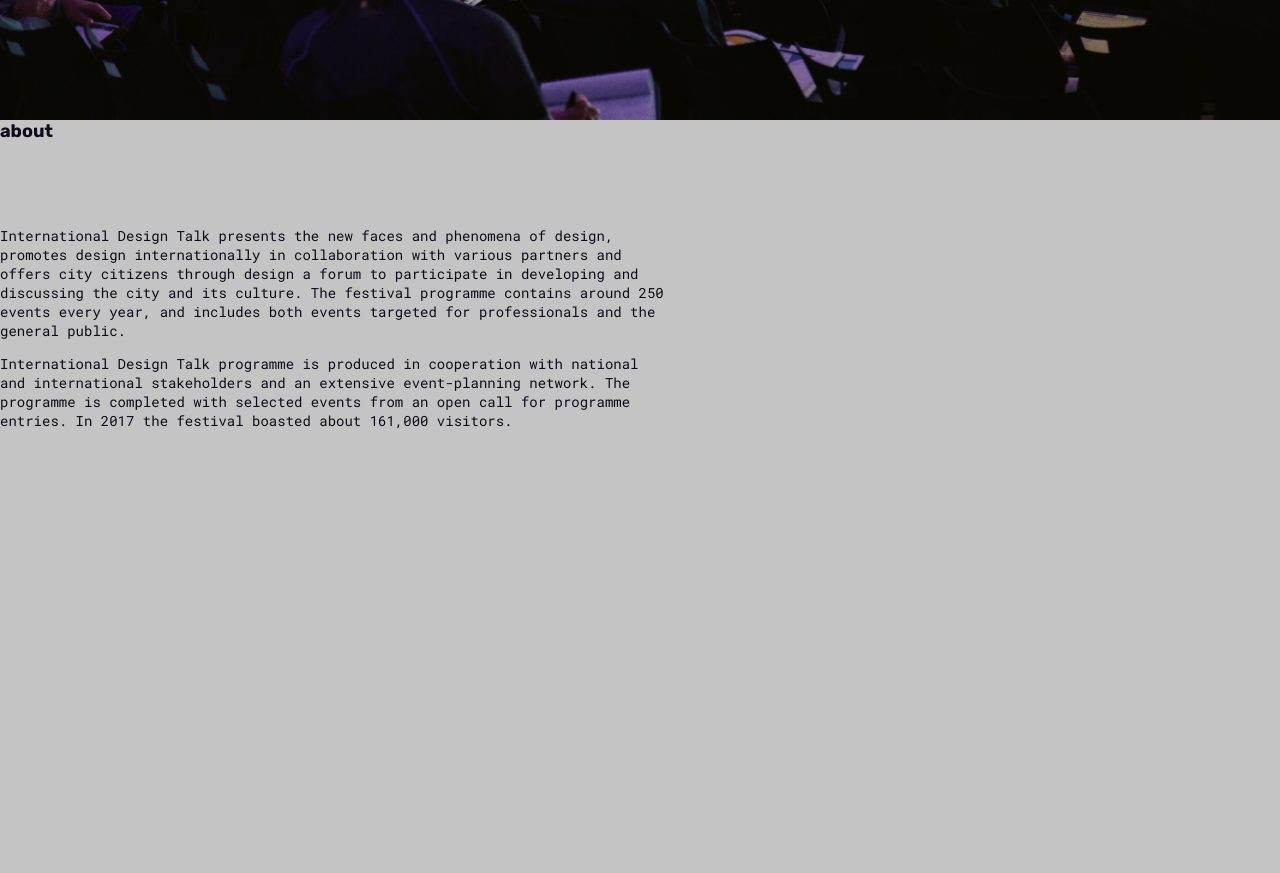
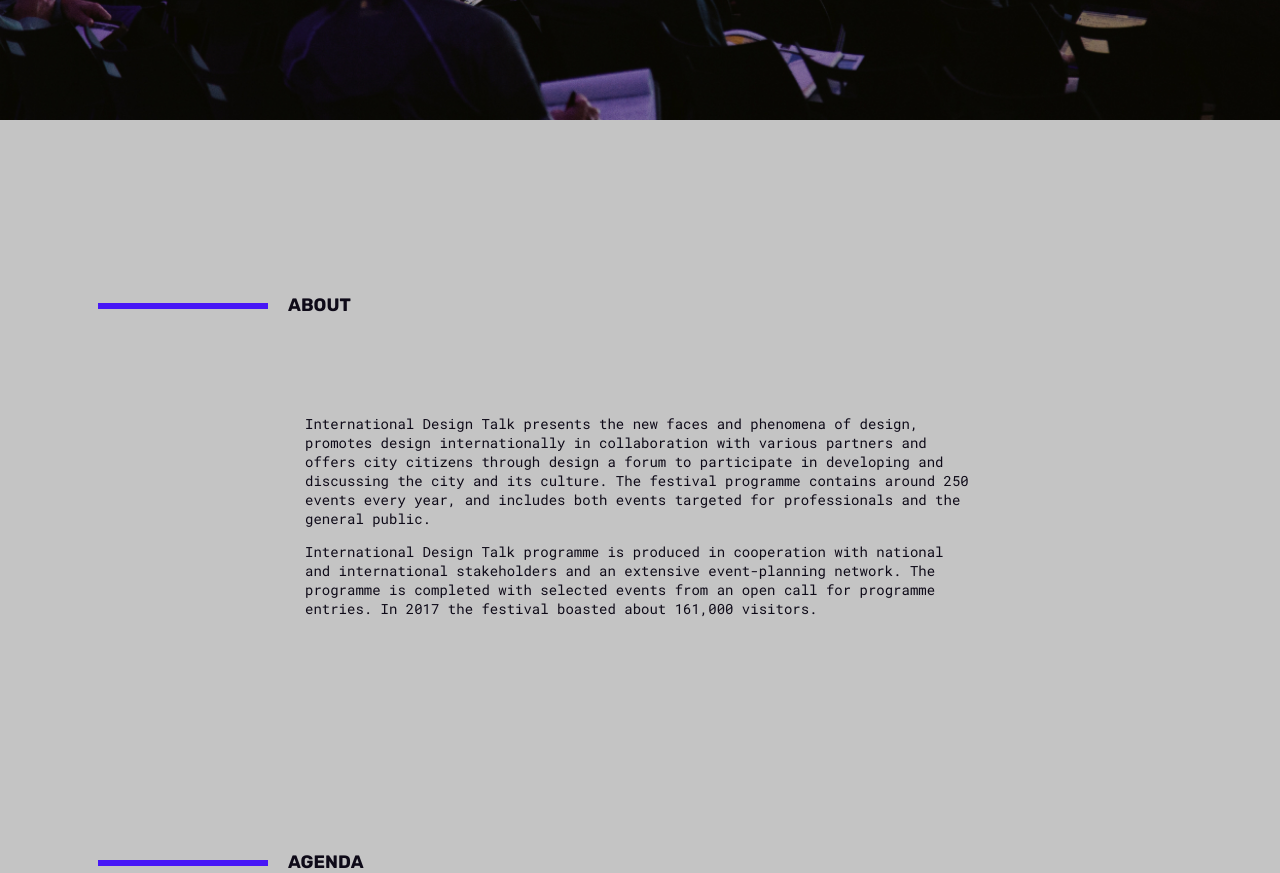
Before and after one commit to pyRadiohead/designerWork, a plain HTML site: page index.html in a window 1280 px wide. Shown: the part 680-1553 px from the top of the page. Before the commit the page ends 1110 px from the top, so only its background shows below. Drawn offline with Linux system fonts and the light colour scheme; a script that the page names is missing.

Commit message:
first commit3

```diff
--- a/css/styles.css
+++ b/css/styles.css
@@ -155,8 +155,38 @@
 /*END of INTRO SECTION*/
 
 /**START OF SECTION ABOUT/*/
+
+.ba-section-about {
+    margin-top: 174px;
+}
+
+.ba-section-content {
+    display: flex;
+    flex-direction: column;
+}
+
+.ba-section-title {
+    text-transform: uppercase;
+}
+
+.ba-section-title:before {
+    display: inline-block;
+    content: '';
+    height: 6px;
+    width: 170px;
+    background: var(--purple);
+    margin-right: 20px;
+    vertical-align: middle;
+}
+
 .ba-section-text {
     max-width: 670px;
     margin-top: 84px;
+    align-self: center;
 
 }
+
+/**END OF SECTION ABOUT/*/
+.ba-section-agenda {
+    margin-top: 219px;
+}
--- a/index.html
+++ b/index.html
@@ -36,15 +36,18 @@
 
     </div>
     <div class="ba-section-about">
+        <div class="ba-container">
             <div class="ba-section-content">
-            <h3 class="section-title">about</h3>
+                <h3 class="ba-section-title">about</h3>
                 <div class="ba-section-text">
                     <p>International Design Talk presents the new faces and phenomena of design, promotes design
-                    internationally in collaboration with various partners and offers city citizens through design a
+                        internationally in collaboration with various partners and offers city citizens through design
+                        a
                         forum
                         to participate in developing and discussing the city and its culture. The festival programme
                         contains
-                    around 250 events every year, and includes both events targeted for professionals and the general
+                        around 250 events every year, and includes both events targeted for professionals and the
+                        general
                         public.</p>
 
                     <p> International Design Talk programme is produced in cooperation with national and international
@@ -54,9 +57,18 @@
                     </p>
                 </div>
             </div>
+        </div>
+    </div>
+    <div class="ba-section-agenda">
+        <div class="ba-container">
+            <h3 class="ba-section-title">agenda</h3>
+            <div class="ba-row">
+
 
             </div>
 
+        </div>
+    </div>
 </body>
 
 </html>
```
Lines whose indentation alone changed are shown as unchanged.
